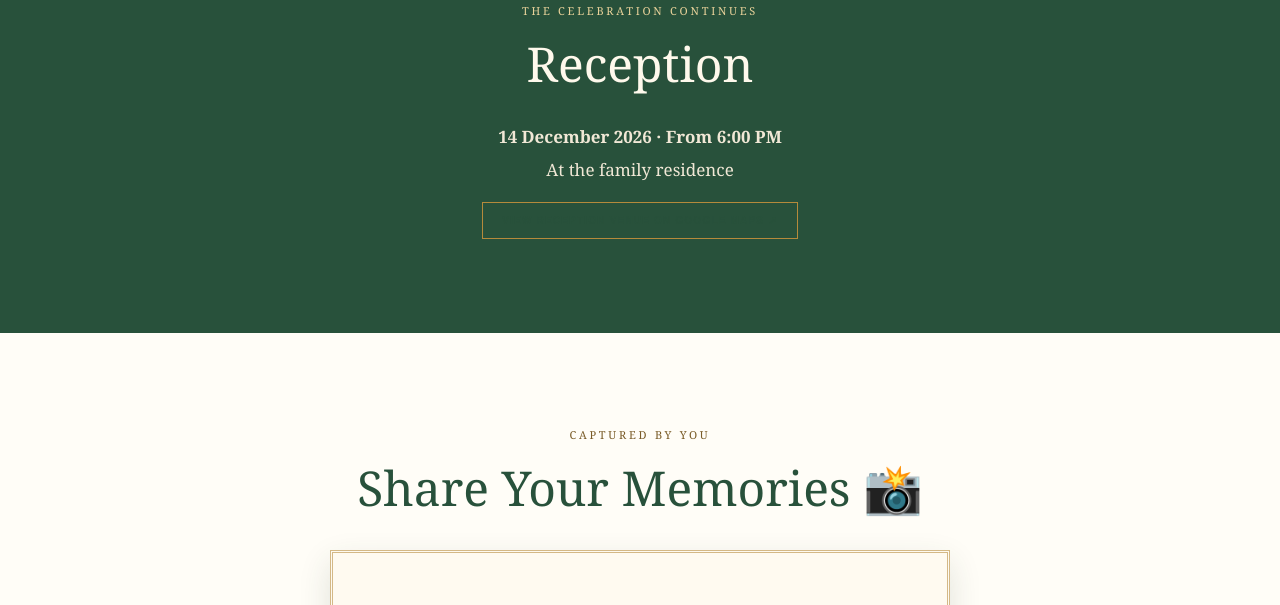
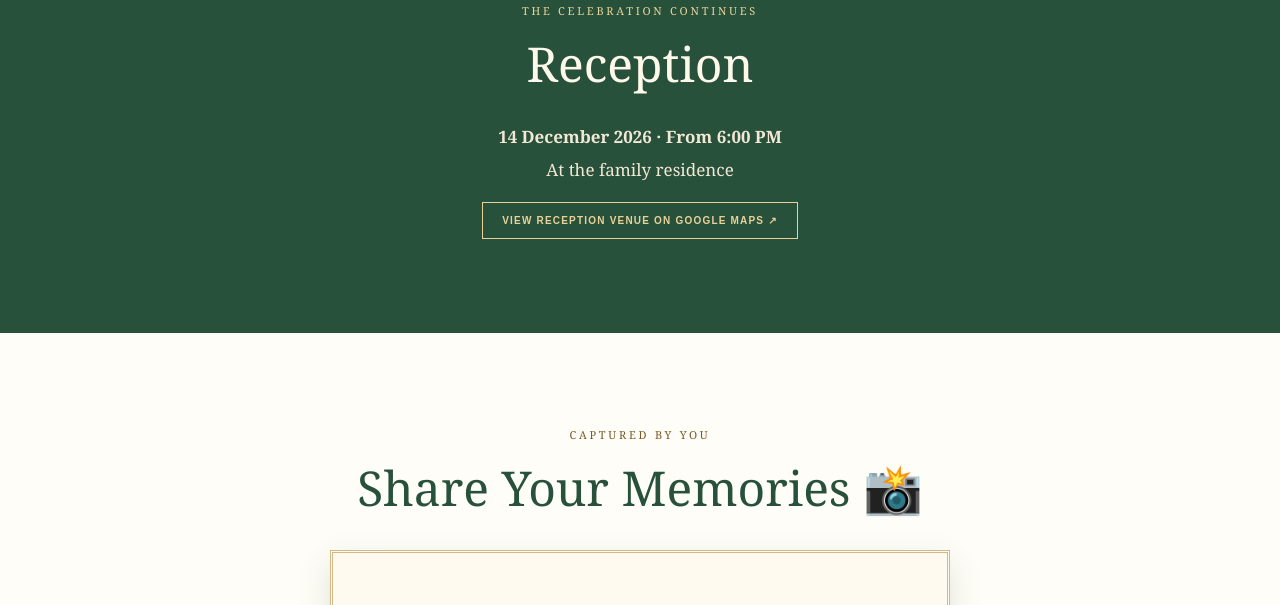
Before and after one commit to devadhathan0723-rgb/Grooms, a plain HTML site: page index.html in a window 1280 px wide. Shown: the part 2066-2671 px from the top of the page. Drawn offline with Linux system fonts and the light colour scheme.

Commit message:
Add files via upload

```diff
--- a/index.html
+++ b/index.html
@@ -61,7 +61,7 @@ h2{text-align:center;font-size:clamp(32px,6vw,48px);color:var(--green);margin:13
 .reception:before{content:none}
 .reception .label{color:var(--gold-light)}
 .reception h2{color:var(--ivory)}
-.reception .intro{color:#f1e8d6}
+.reception .intro{color:#f1e8d6} .reception .mapbtn{color:var(--gold-light);border-color:var(--gold-light);background:transparent;position:relative;z-index:2} .reception .mapbtn:hover{background:var(--gold-light);color:var(--green)}
 .blessings{background:#1d3d2c;color:var(--ivory);text-align:center;padding:clamp(76px,10vw,112px) 20px}
 .blessings:before{content:none}
 .blessings .wrap{max-width:760px}
```
